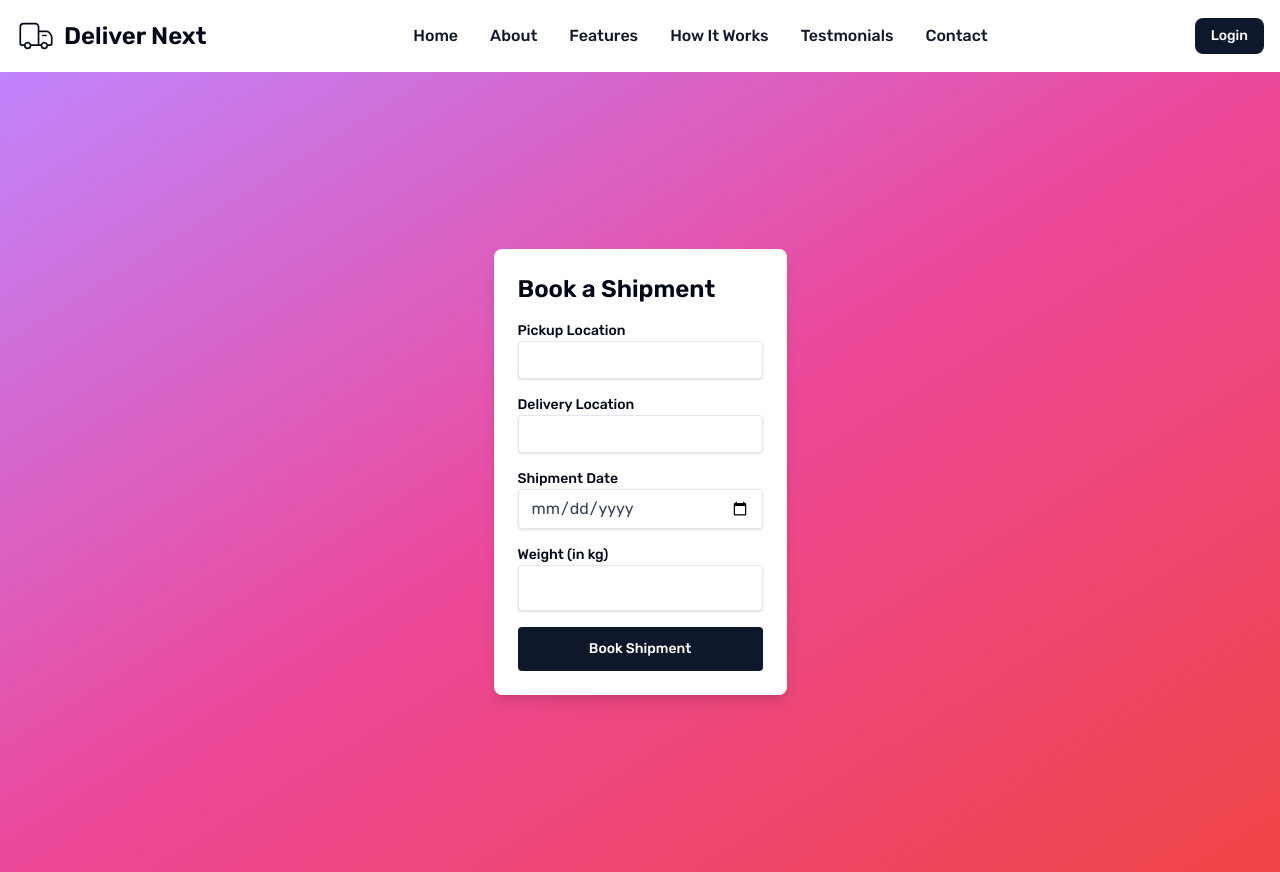
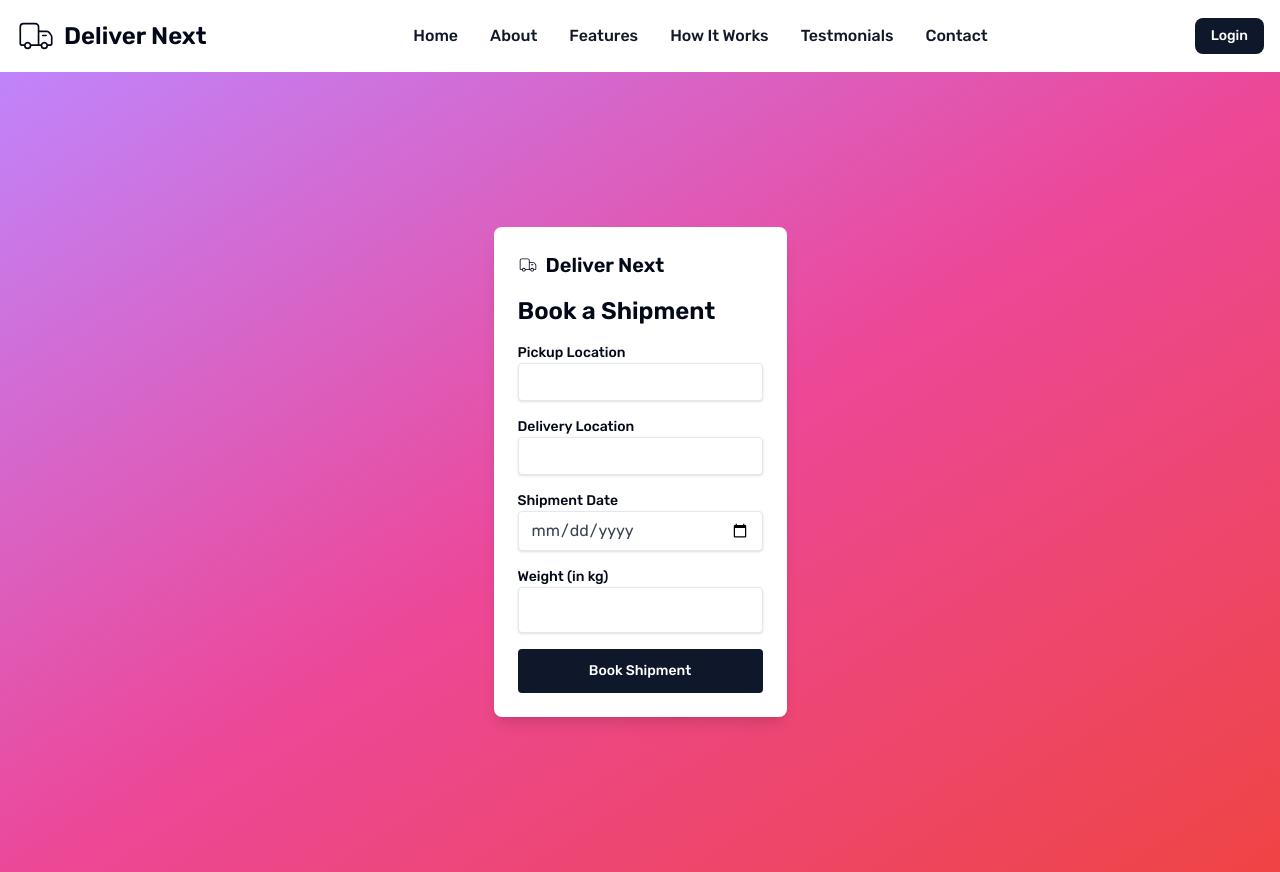
Before and after one commit to mutebinuhu/delivernext, a Next.js app: page /book in a window 1280 px wide. Built offline with nearby package versions, Linux system fonts and the light colour scheme.

Commit message:
chore: few changes

```diff
--- a/app/components/ShipmentBooking.js
+++ b/app/components/ShipmentBooking.js
@@ -3,6 +3,7 @@
 import React, { useState } from 'react';
 import store from "../../redux/store";
 import { motion } from 'framer-motion';
+import { CiDeliveryTruck } from 'react-icons/ci';
 
 const ShipmentBooking = ({showPage}) => {
 
@@ -62,7 +63,16 @@ const ShipmentBooking = ({showPage}) => {
                     transition={{ duration: 0.5 }}
                     className="w-full max-w-md p-6 bg-white rounded-lg shadow-lg"
                 >
-                    <h2 className="text-2xl font-semibold mb-4">Book a Shipment</h2>
+
+                    <div className='md-flex w-full'>
+                        <a href="/" className="flex items-center">
+                            <div className='mr-2 dark:text-accent '>
+                                <CiDeliveryTruck size="20" />
+                            </div>
+                            <span className="text-md self-center sm:text-xl font-semibold whitespace-nowrap dark:text-white">Deliver Next</span>
+                        </a>
+                        <h2 className="text-2xl font-semibold mb-4 mt-4 ">Book a Shipment</h2>
+                    </div>
                     <form onSubmit={handleFormSubmit}>
                         <div className="mb-4">
                             <label htmlFor="pickupLocation" className="block text-sm font-medium">
```
